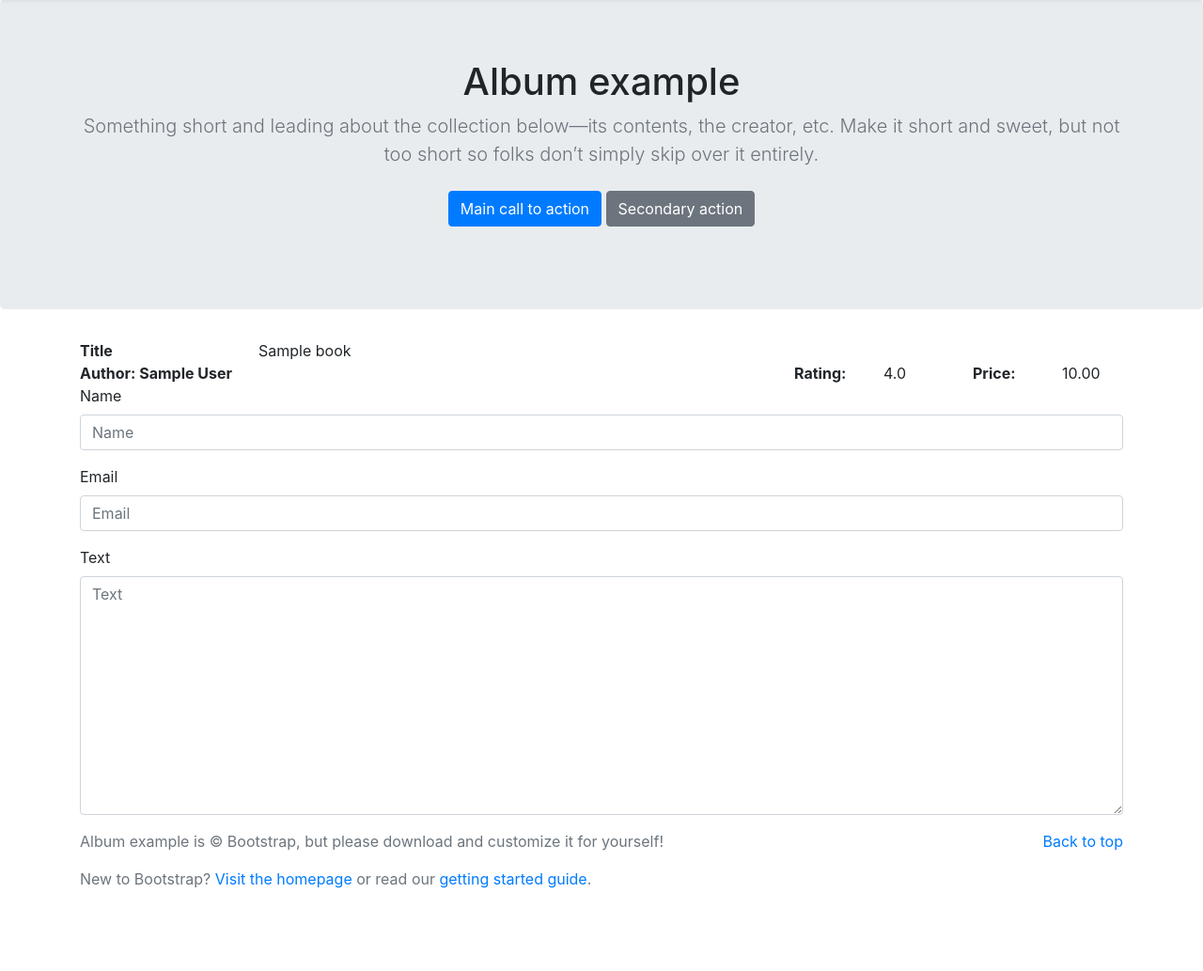
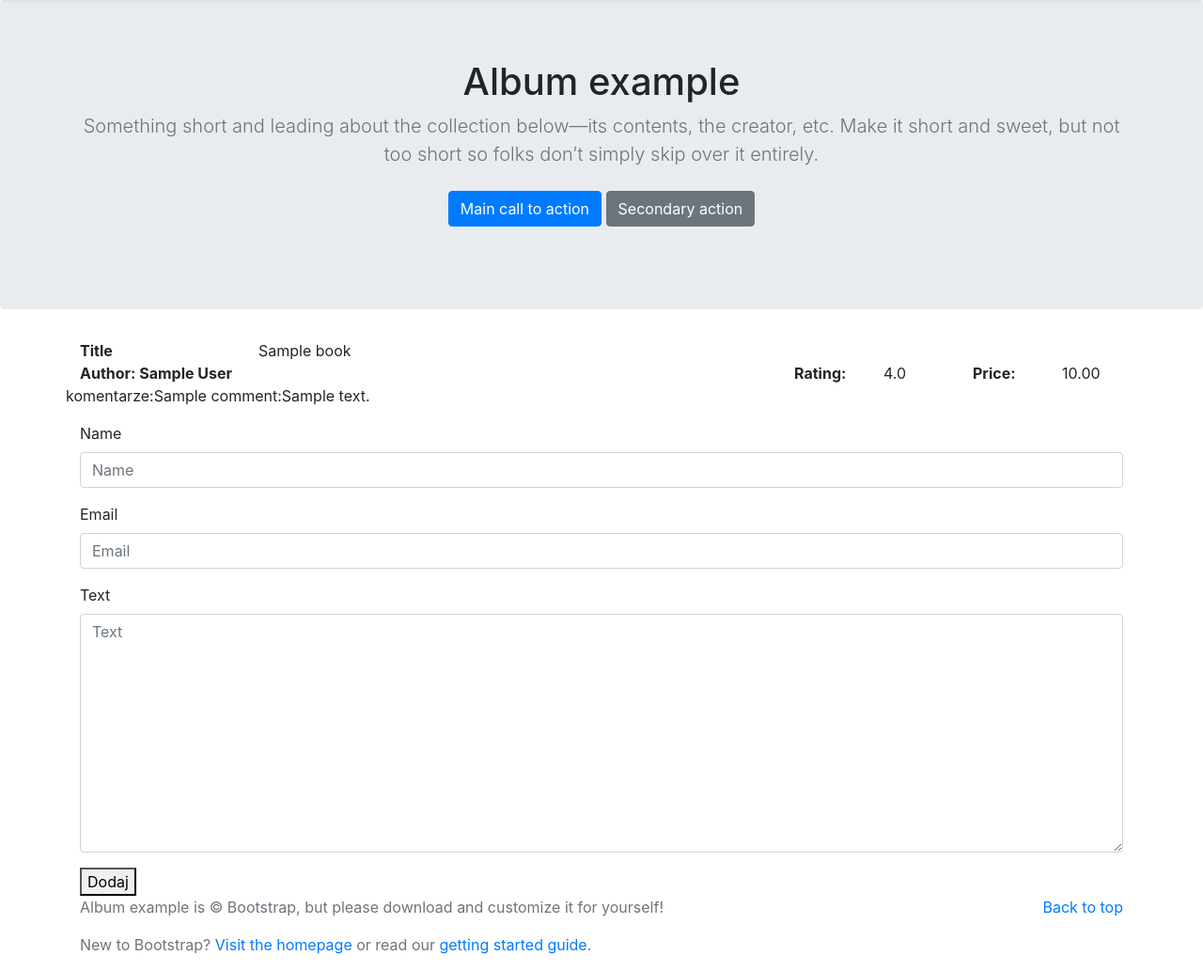
Before and after one commit to daros21/django, a Django app: page /books/1 in a window 1280 px wide. Shown: the part 57-1090 px from the top of the page at 94% size. Before the commit the page ends 1002 px from the top, so only its background shows below. Run offline with Django 3.2, Linux system fonts and the light colour scheme; tables that the repository leaves empty hold one stand-in row (values such as "Sample post"); some libraries are stand-ins or nearby versions.

Commit message:
koncowa wersja

```diff
--- a/books/urls.py
+++ b/books/urls.py
@@ -1,10 +1,11 @@
 from django.urls import path
 
-from books.views import books_list, book_details, BookList, BookDetail
+from books.views import books_list, book_details, BookList, BookDetail, book_comment
 
 app_name = "books"
 urlpatterns = [
     path("", BookList.as_view(), name="list"),
     path("<int:pk>", book_details, name="details"),
-    path("generic/<int:pk>", BookDetail.as_view(), name="details_generic")
+    path("generic/<int:pk>", BookDetail.as_view(), name="details_generic"),
+    path("<int:pk>/comment", book_comment, name='comment')
 ]
--- a/books/views.py
+++ b/books/views.py
@@ -1,7 +1,10 @@
 from django.core.paginator import Paginator
+from django.http import HttpResponseRedirect
 from django.shortcuts import render
 
 # Create your views here.
+from django.urls import reverse
+from django.views.decorators.http import require_http_methods
 from django.views.generic import ListView, FormView, DetailView
 
 from books.forms import CommentForm
@@ -38,3 +41,14 @@ def book_details(request, pk):
     form = CommentForm()
 
     return render(request, "books/details.html", {'book':book, 'form':form})
+
+# POST books/1/comment
+@require_http_methods(["POST"])
+def book_comment(request, pk):
+    form = CommentForm(data=request.POST)
+    if form.is_valid():
+        comment = form.save(commit=False)
+        book=Book.objects.get(pk=pk)
+        comment.book=book
+        comment.save()
+        return HttpResponseRedirect(reverse('books:details', args=(pk,)))
--- a/templates/books/details.html
+++ b/templates/books/details.html
@@ -19,14 +19,23 @@
 </div>
 
 <div class="row">
+    <p>komentarze: </p><br>
+    {% for comment in book.comment_set.all%}
+        <div> {{ comment.name }}: </div> <div> {{ comment.text }}</div>
+    <br>
+    {% endfor%}
+</div>
+
+<div class="row">
     <!-- Formularz komentarza -->
 
     <div class="col-md-12">
-        <form action="" method="POST" id="commentform">
+        <form action="{% url 'books:comment' book.id %}" method="POST" id="commentform">
+            {% csrf_token %}
             {% bootstrap_form form %}
 
         </form>
-
+        <button type="submit" form="commentform">Dodaj</button>
     </div>
 </div>
 
```
Also changed, not shown: books/migrations/0002_auto_20191119_1636.py (added).
